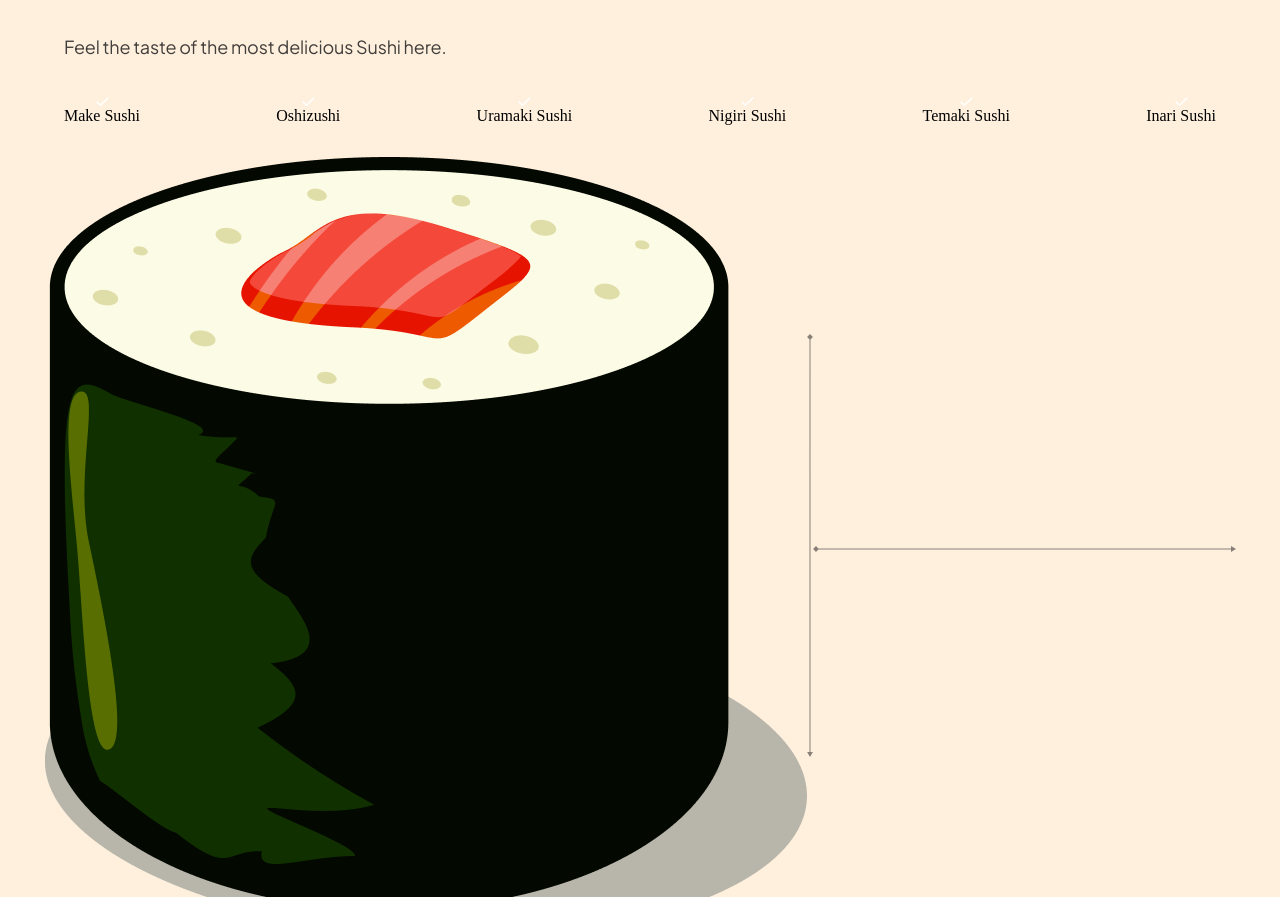
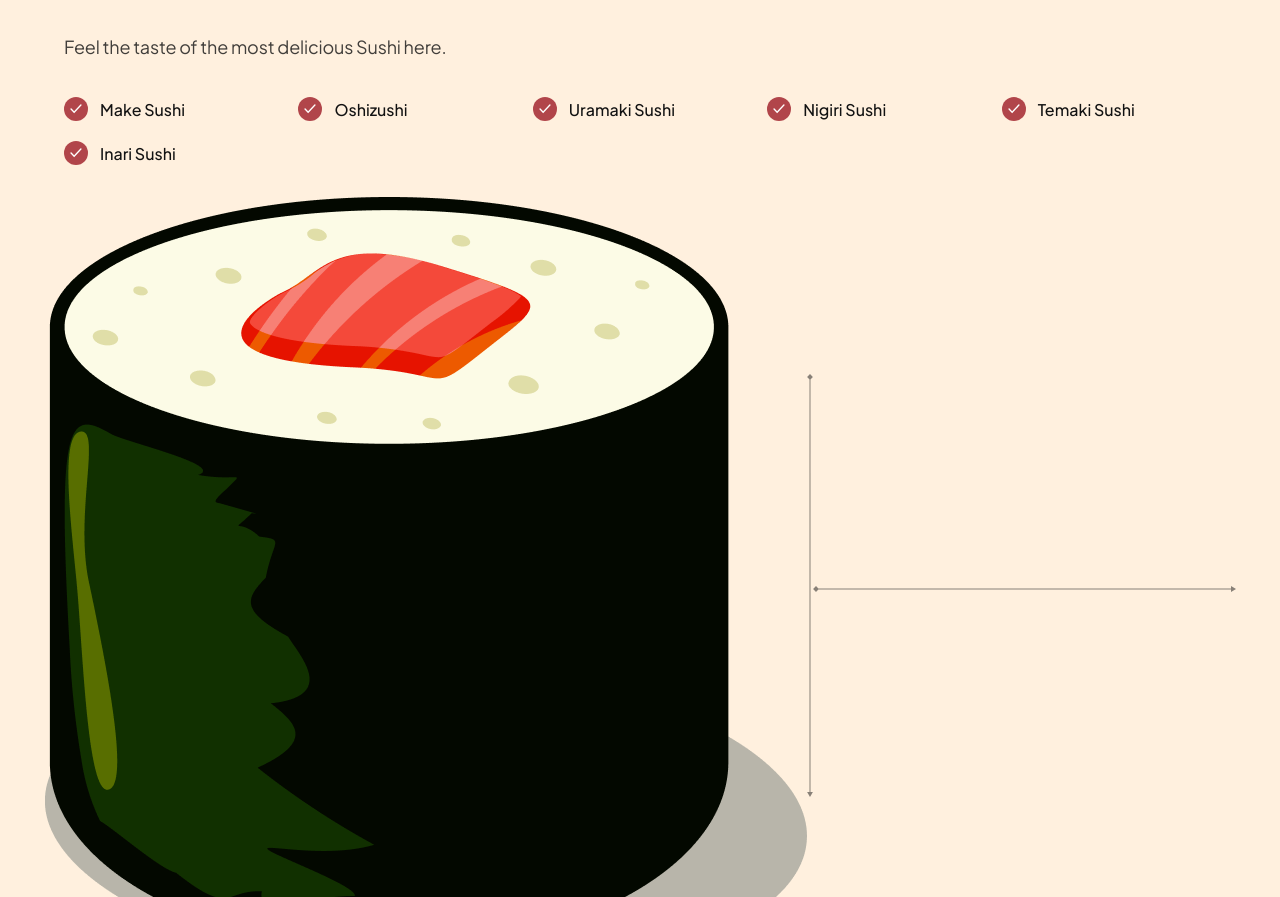
Before and after one commit to nainoaktv/bamboozled, a website built with Vite: page index.html in a window 1280 px wide. Shown: the part 2576-3473 px from the top of the page. Built offline with nearby package versions, Linux system fonts and the light colour scheme.

Commit message:
style trending icons to make checkmarks visible

```diff
--- a/css/sections/trending.css
+++ b/css/sections/trending.css
@@ -33,3 +33,36 @@
   flex-wrap: wrap;
   gap: 20px;
 }
+
+.trending__list li {
+  flex: 1;
+  display: flex;
+  align-items: center;
+  flex-direction: row;
+  gap: 12px;
+
+  min-width: 210px;
+}
+
+.trending__icon {
+  width: 24px;
+  height: 24px;
+
+  background-color: var(--primary-color);
+  border-radius: 100%;
+}
+
+.trending__icon img {
+  width: 50%;
+  height: 50%;
+  object-fit: contain;
+}
+
+.trending__list p {
+  flex: 1;
+  font-size: 16px;
+  font-weight: 500;
+  font-family: var(--plus-jakarta-sans);
+
+  color: var(--secondary-color);
+}
```
